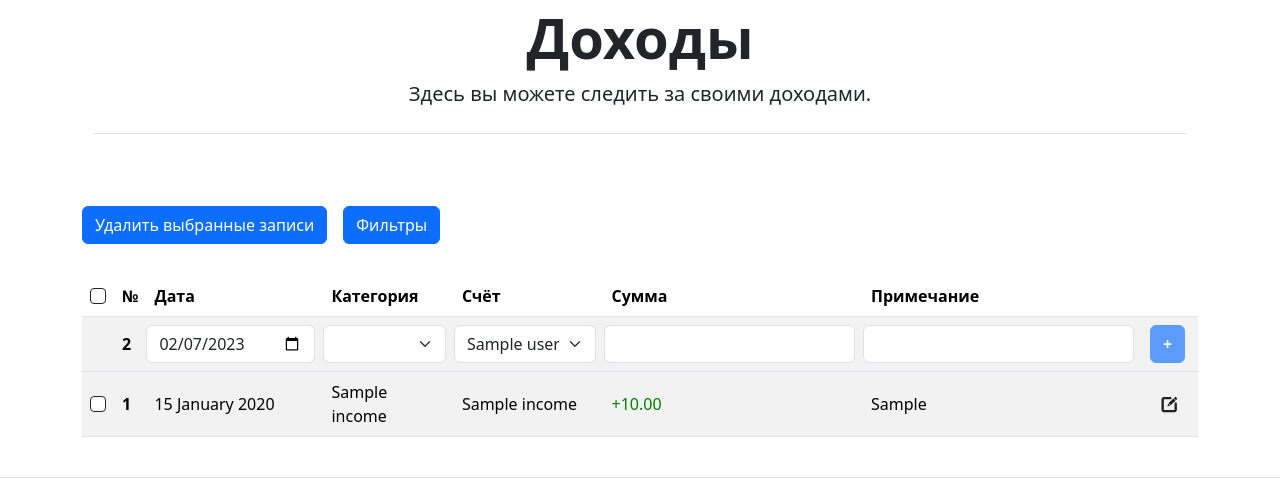
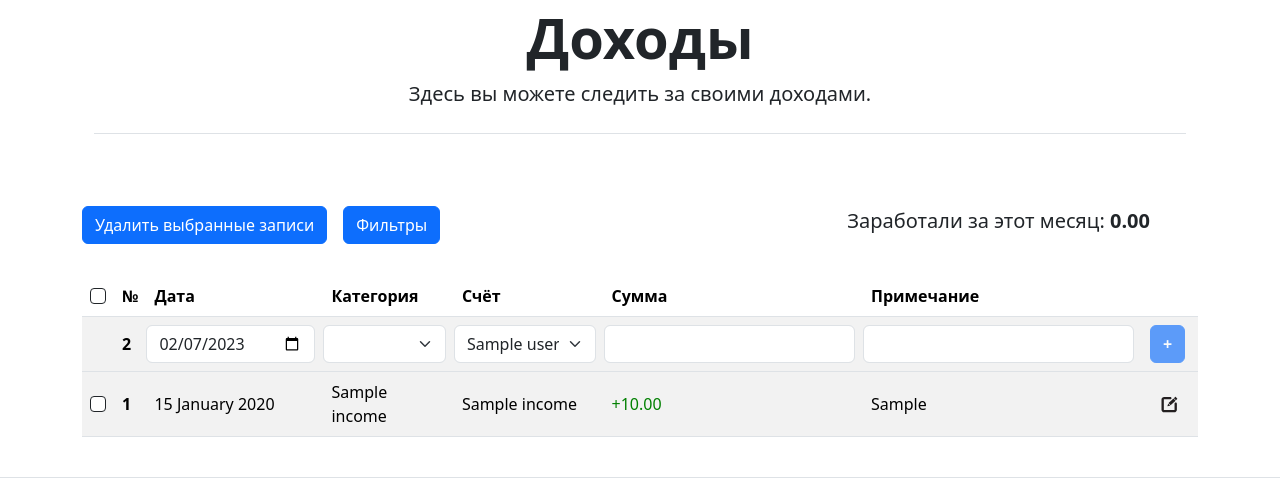
Before and after one commit to Mellonka/finance, a Flask app: page /income in a window 1280 px wide. Shown: the part 173-657 px from the top of the page. Run offline with Flask 3, Linux system fonts and the light colour scheme; tables that the repository leaves empty hold one stand-in row (values such as "Sample post"); lists and menus that the app fills with data are empty.

Commit message:
amount sum

```diff
--- a/templates/base-operation.html
+++ b/templates/base-operation.html
@@ -8,6 +8,7 @@
         <button class="btn btn-danger mb-3 filter-hide d-none">Cкрыть фильтры</button>
         <button class="btn btn-success mb-3 search d-none">Поиск</button>
         <button class="btn btn-danger mb-3 cancel-update d-none">Отменить редактирование</button>
+        {% block turnover %}{% endblock %}
     </div>
 
     <form method="get" class="d-flex gap-5 mb-5 flex-wrap filter d-none">
@@ -16,7 +17,8 @@
             <p class="h3 mb-3 pe-4 ps-3">Категории</p>
             <div class="border border-dark px-3 pe-5 pt-3 pb-2 fs-6 rounded">
                 <label for="category" class="list-group-item d-flex gap-2">
-                        <input id="category" class="form-check-input flex-shrink-0 category-general" type="checkbox" checked>
+                    <input id="category" class="form-check-input flex-shrink-0 category-general" type="checkbox"
+                           checked>
                     <span class="h6">Выбрать все</span>
                 </label>
                 <input type="text" name="categories" class="d-none hidden-input-category">
--- a/templates/expense.html
+++ b/templates/expense.html
@@ -3,3 +3,7 @@
 
 {% block title %}Расходы{% endblock %}
 {% block lead_text %}Здесь вы можете следить за своими расходами.{% endblock %}
+
+{% block turnover %}
+        <p class="ms-auto me-5 fs-5">Потратили за этот месяц: <b>{{ "{:.02f}".format(amount_sum) }}</b></p>
+{% endblock %}
--- a/templates/income.html
+++ b/templates/income.html
@@ -3,3 +3,7 @@
 
 {% block title  %}Доходы{% endblock %}
 {% block lead_text %}Здесь вы можете следить за своими доходами.{% endblock %}
+
+{% block turnover %}
+        <p class="ms-auto me-5 fs-5">Заработали за этот месяц: <b>{{ "{:.02f}".format(amount_sum) }}</b></p>
+{% endblock %}
--- a/views.py
+++ b/views.py
@@ -106,7 +106,9 @@ def record_get(model, template_name):
                                      .order_by(db.desc(model.id)).limit(50)).scalars()
     else:
         records = db.session.execute(db.select(model).order_by(db.desc(model.id)).limit(50)).scalars()
-    return render_template(template_name, elements=records, accounts=accounts, categories=categories, today=today)
+
+    amount_sum = sum(i[0] for i in db.session.execute(db.select(model.amount).filter(model.date.between(datetime.date(today.year, today.month, 1), datetime.date(today.year, today.month + 1, 1) - datetime.timedelta(1)))))
+    return render_template(template_name, elements=records, accounts=accounts, categories=categories, today=today, amount_sum=amount_sum)
 
 
 @app.route('/expense', methods=['POST', 'GET', 'DELETE', 'UPDATE'])
```
Lines whose indentation alone changed are shown as unchanged.
